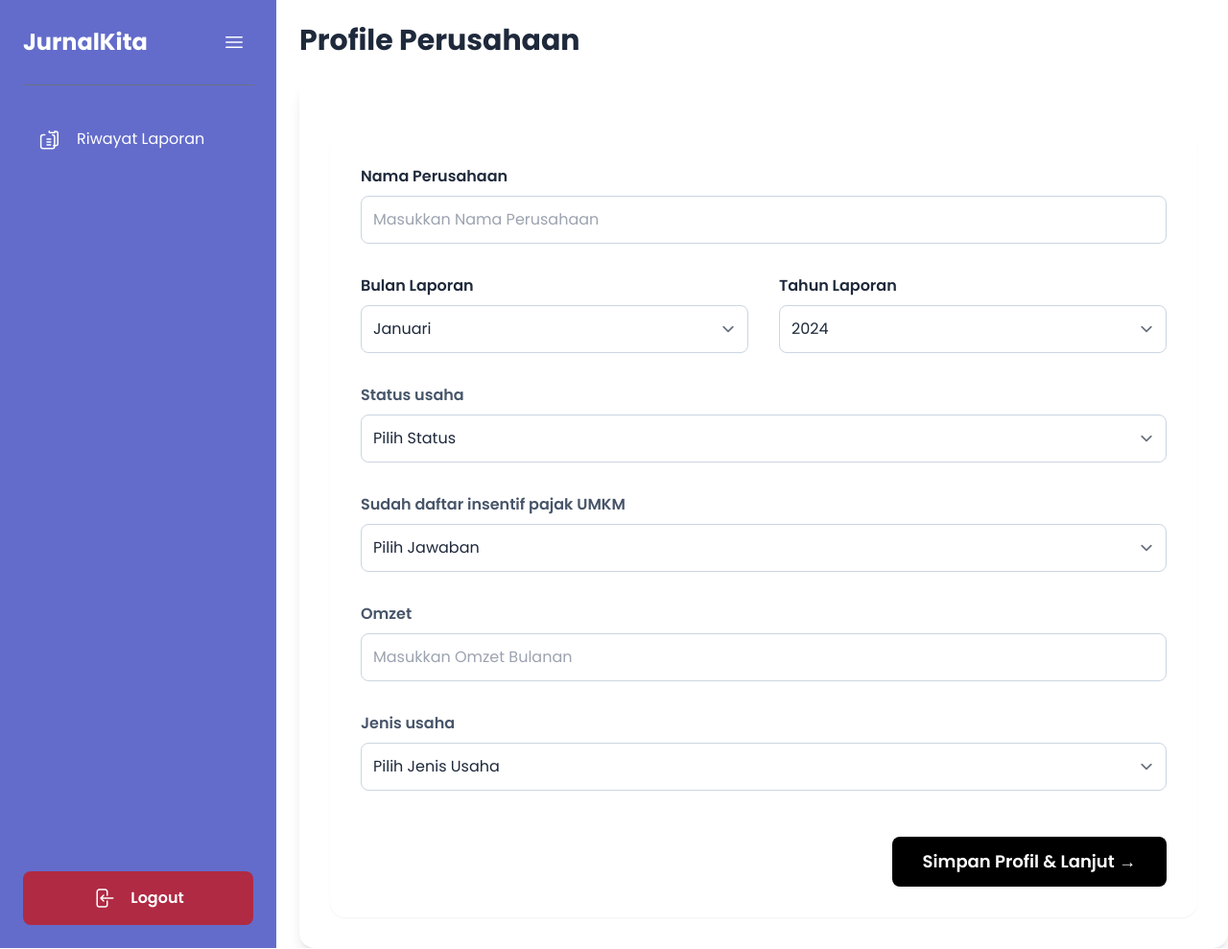
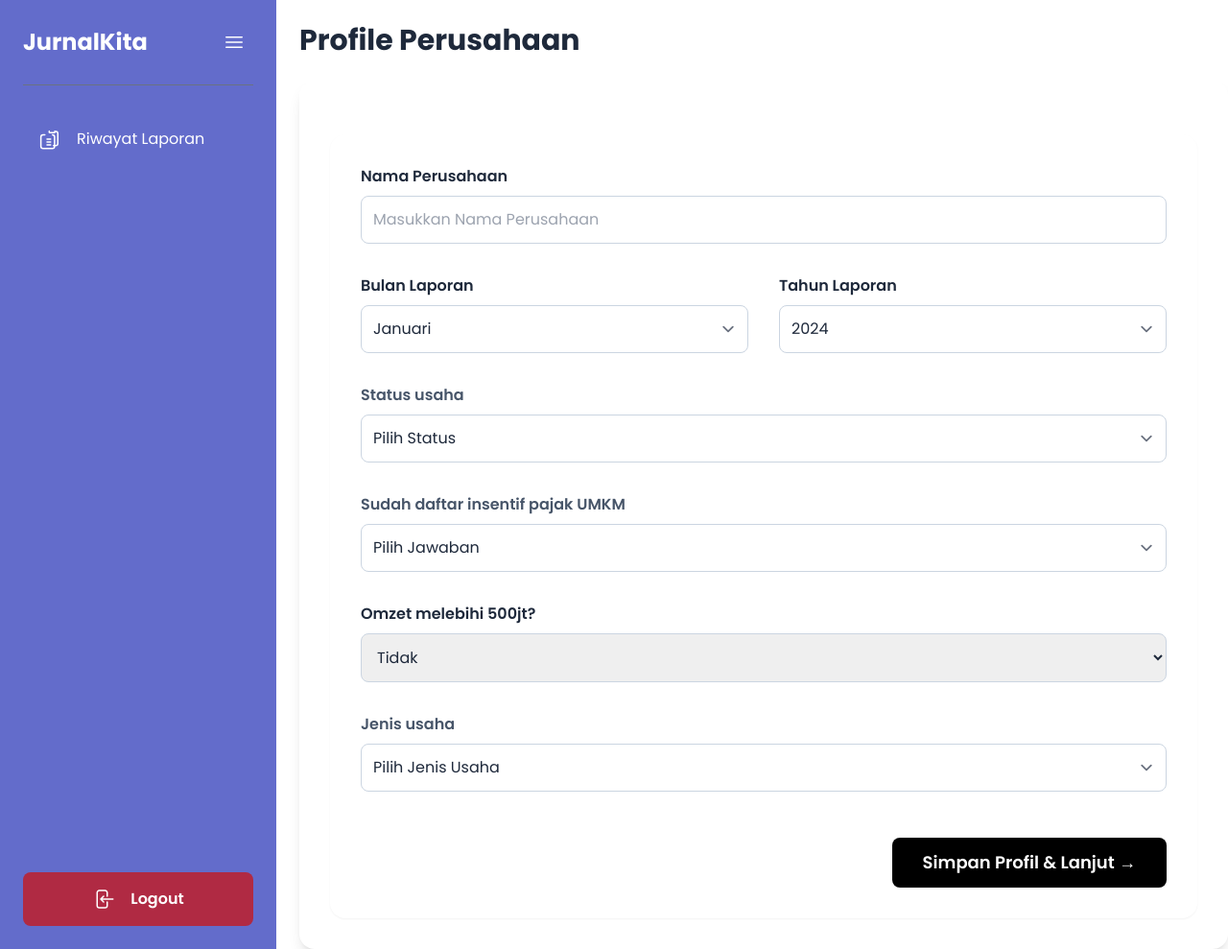
Before and after one commit to RizalSwikey/web_akuntansi, a Django app: template core/templates/core/pages/profile.html in a window 1280 px wide. Shown: the whole page at 96% size. Run offline with Django 5.2, Linux system fonts and the light colour scheme; the template is opened without the code that fills it, so the values that code supplies are empty; some libraries are stand-ins or nearby versions.

Commit message:
feat(laporan&profile): update laporan and profile

```diff
--- a/core/templates/core/pages/laporan.html
+++ b/core/templates/core/pages/laporan.html
@@ -144,7 +144,7 @@
           </div>
           <div class="flex justify-between items-center font-semibold text-slate-700 py-2">
             <span>Beban Pajak Penghasilan</span>
-            <span class="font-bold text-black">Rp {{ pajak_penghasilan | floatformat:0 | intcomma}}</span>
+            <span class="font-bold text-black">Rp {{ laba_sebelum_pajak | floatformat:0 | intcomma}}</span>
           </div>
           <div class="flex justify-between items-center bg-green-100 p-4 rounded-lg mt-4">
             <span class="font-bold text-lg text-green-700">Laba (Rugi) Setelah Pajak Penghasilan</span>
--- a/core/templates/core/pages/laporan_manufaktur.html
+++ b/core/templates/core/pages/laporan_manufaktur.html
@@ -216,6 +216,7 @@
               <span class="font-bold text-black">Rp {{ laba_sebelum_pajak|floatformat:0|intcomma }}</span>
             {% endif %}
           </div>
+
           <div class="flex justify-between items-center font-semibold text-slate-700 py-2">
             <span>Beban Pajak Penghasilan</span>
             <span class="font-bold text-black">Rp {{ pajak_penghasilan | floatformat:0 | intcomma }}</span>
--- a/core/templates/core/pages/profile.html
+++ b/core/templates/core/pages/profile.html
@@ -147,18 +147,11 @@
             </select>
           </div>
           <div class="mb-8">
-            <label for="omzet" class="block text-slate-600 font-semibold mb-2"
-              >Omzet</label
-            >
-            <input
-              type="number"
-              id="omzet"
-              name="omzet"
-              class="w-full p-3 border border-slate-300 rounded-lg focus:border-slate-400 outline-none"
-              placeholder="Masukkan Omzet Bulanan"
-              value="{{ report.omzet | default:'' }}"
-              required
-            />
+            <label for="omzet" class="block mb-2 font-semibold">Omzet melebihi 500jt?</label>
+  <select id="omzet" name="omzet" class="w-full p-3 border border-slate-300 rounded-lg">
+    <option value="tidak" {% if report.omzet == 'tidak' %}selected{% endif %}>Tidak</option>
+    <option value="iya" {% if report.omzet == 'iya' %}selected{% endif %}>Iya</option>
+  </select>
           </div>
           <div class="mb-8">
             <label
```
